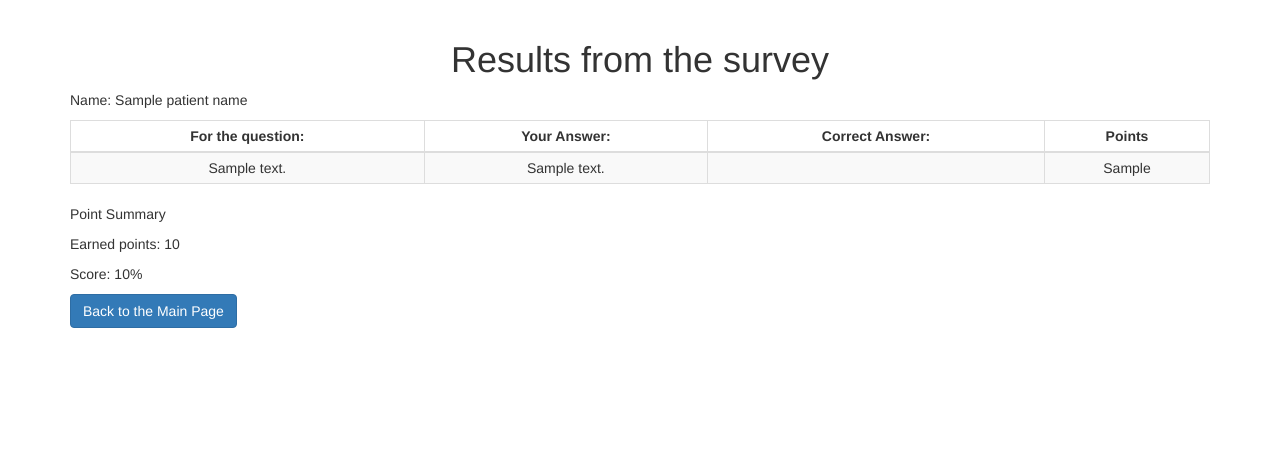
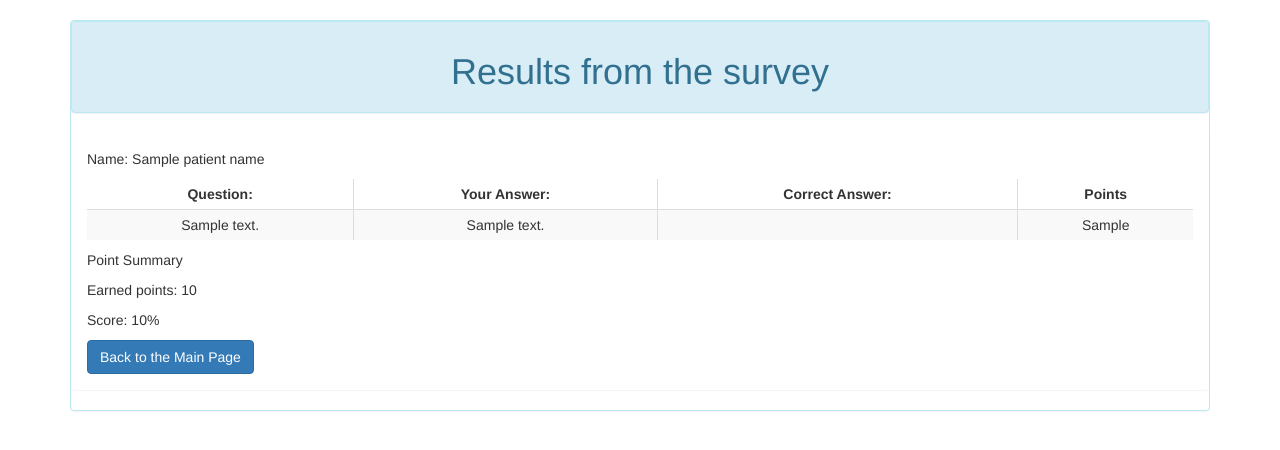
Before and after one commit to hliatuudotedu/biblesurvey, a Django app: template templates/survey/survey_2_provider.html in a window 1280 px wide. Shown: the part 52-502 px from the top of the page. Run offline with Django 3.2, Linux system fonts and the light colour scheme; the template is opened without the code that fills it: most values are stand-ins (such as "Sample title", 1, 10 or a date in 2020); some libraries are stand-ins or nearby versions.

Commit message:
add panel

```diff
--- a/templates/survey/survey_2_provider.html
+++ b/templates/survey/survey_2_provider.html
@@ -1,16 +1,17 @@
 {% extends 'base.html' %}
 
 {% block content %}
-    <div class="">
+<div class="panel panel-info">
+    <div class="panel panel-heading">
         <h1 class="text-center">Results from the survey</h1>
     </div>
-
+    <div class="panel panel-body">
     <p>Name: {{ patient_name }}</p>
 
       <table class="table table-responsive table-striped table-bordered table-hover table-condensed">
         <thead>
           <tr >
-            <th class="text-center">For the question:</th>
+            <th class="text-center">Question:</th>
             <th class="text-center">Your Answer:</th>
             <th class="text-center">Correct Answer:</th>
             <th class="text-center">Points</th>
@@ -41,4 +42,6 @@
         <a class = "btn btn-primary text-center"
          href="{% url "main" %}">
         Back to the Main Page</a>
+    </div>
+</div>
 {% endblock %}
```
